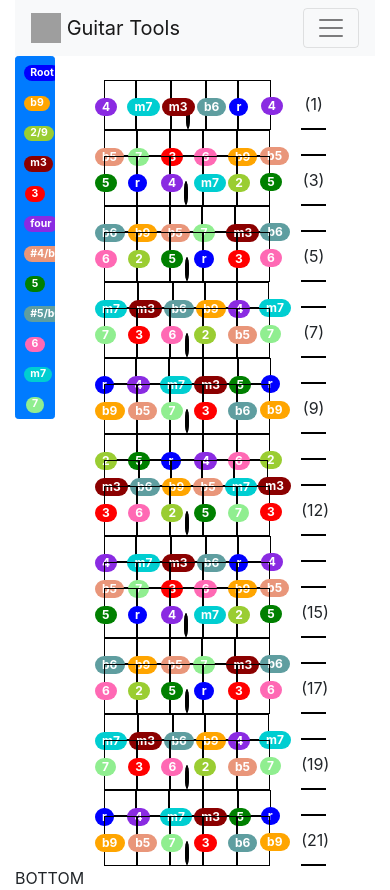
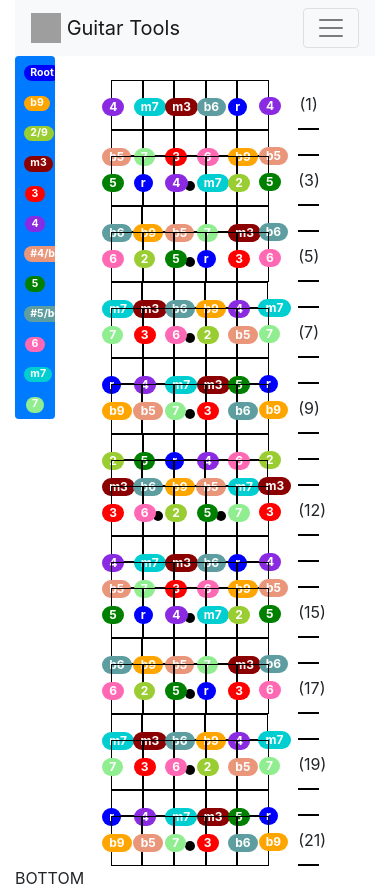
Before and after one commit to jsantoru/guitar-tools, a Vue app: page /#/ in a window 390 px wide. Built offline with nearby package versions, Linux system fonts and the light colour scheme; grey boxes are pictures that could not be loaded.

Commit message:
show dots on fretboard, keep grid lined up for mobile

```diff
--- a/src/components/Fretboard.vue
+++ b/src/components/Fretboard.vue
@@ -9,11 +9,11 @@
               <span class="badge badge-pill badge-primary notebadge" :class="getClass(note.intervalId)">{{note.intervalId}}</span>
             </div>
             <div class="dotWrapper">
-              <span v-if="shouldShowDot(noteIndex, index+1)" class="dot"></span>
+              <div v-if="shouldShowDot(noteIndex, index+1)" class="dot">&nbsp;</div>
             </div>
           </div>
           <div class="fretNum">
-            <span v-if="shouldShowFret(index+1)" >({{index + 1}})</span>
+            <span v-if="shouldShowFret(index+1)">({{index + 1}})</span>
           </div>
         </div>
       </div>
@@ -24,7 +24,6 @@
 <script>
   export default {
     name: 'Fretboard',
-
     data () {
       return {
         intervals: this.$root.$data.intervals,
@@ -52,7 +51,9 @@
             "m7":"m7",
             "7":"seven"
           },
-        fretNumsToShow: [1,3,5,7,9,12,15,17,19,21]
+        fretNumsToShow: [1,3,5,7,9,12,15,17,19,21],
+        fretNumsOneDot: [1,3,5,7,9,15,17,19,21],
+        fretNumsTwoDots: [12]
       }
     },
 
@@ -73,7 +74,13 @@
 
     methods: {
       shouldShowDot(noteIndex, fretNum) {
-        return noteIndex == 2 && this.shouldShowFret(fretNum);
+        return this.isSingleDotSpace(noteIndex, fretNum) || this.isDoubleDotSpace(noteIndex, fretNum);
+      },
+      isSingleDotSpace(noteIndex, fretNum) {
+        return noteIndex == 2 && this.fretNumsOneDot.includes(fretNum);
+      },
+      isDoubleDotSpace(noteIndex, fretNum) {
+        return (noteIndex == 1 || noteIndex == 3) && this.fretNumsTwoDots.includes(fretNum);
       },
 
       shouldShowFret(fretNum) {
@@ -111,7 +118,7 @@
             this.fretboard.push(fret);
             prevFret = fret;
         }
-        console.log(this.fretboard);
+        //console.log(this.fretboard);
       },
 
       buildNextFret(prevFret) {
@@ -125,7 +132,7 @@
             nextIntervalObj.isLast = true;
           }
 
-          nextFret[i] = nextIntervalObj
+          nextFret[i] = nextIntervalObj;
         }
         //console.log(nextFret);
         return nextFret;
@@ -140,7 +147,6 @@
 
 <!-- Add "scoped" attribute to limit CSS to this component only -->
 <style scoped>
-
   .shaded {
     background-color:gray;
   }
@@ -151,16 +157,16 @@
   }
 
   .dot {
+    display:inline-block;
     border-radius: 50%;
-    width: 100px;
-    height: 100px;
+    width: 10px;
+    height: 10px;
 
     background-color:black;
-    border: solid black 2px;
   }
 
   .fretNum {
-    width:25px;
+    width:10%;
     border-bottom: solid black 2px;
     padding-top:12px;
     text-align: center;
@@ -181,7 +187,7 @@
   }
 
   .fretboard {
-    flex:8;
+    flex:4;
     display:flex;
     flex-direction:column;
   }
@@ -198,26 +204,13 @@
   .note {
     flex:1;
     position:relative;
+    width:30px;
   }
 
   .notebadge {
     position: relative;
     top:12px;
     left:-10px;
-  }
-
-  .circle {
-    border-radius: 50%;
-    width: 20px;
-    height: 20px;
-
-    background: red;
-
-    position: relative;
-    top:15px;
-    left:-10px;
-
-    text-align:center;
   }
 
   .fullborder {
--- a/src/main.js
+++ b/src/main.js
@@ -18,7 +18,7 @@ new Vue({
       {id:"2", name:"2/9", isSelected:true, class:"two"},
       {id:"m3", name:"m3", isSelected:true, class:"m3"},
       {id:"3", name:"3", isSelected:true, class:"three"},
-      {id:"4", name:"four", isSelected:true, class:"four"},
+      {id:"4", name:"4", isSelected:true, class:"four"},
       {id:"b5", name:"#4/b5", isSelected:true, class:"b5"},
       {id:"5", name:"5", isSelected:true, class:"five"},
       {id:"b6", name:"#5/b6", isSelected:true, class:"b6"},
```
